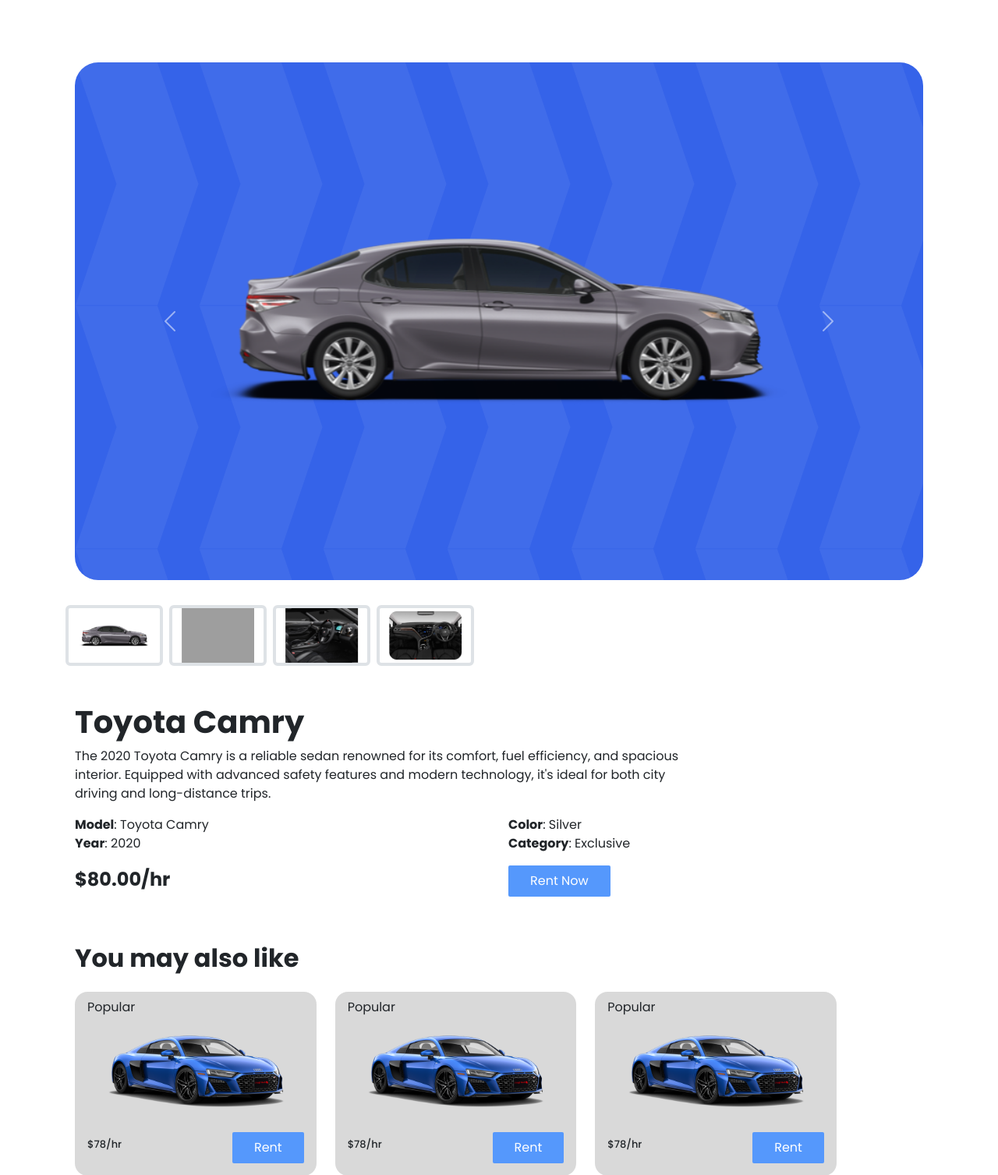
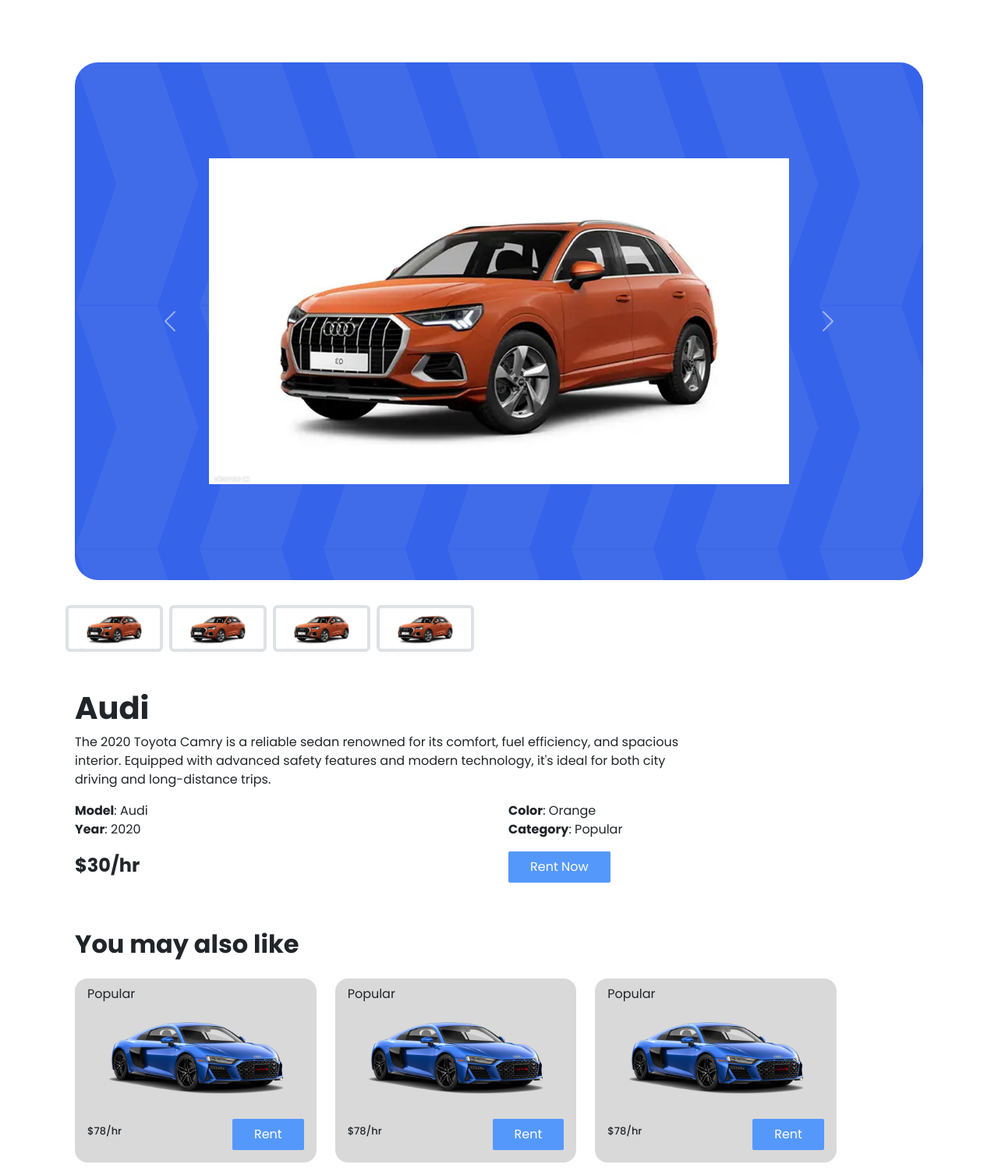
Before and after one commit to Wislamp/Rent-Ride, a Flask app: page /cars/1 in a window 1280 px wide. Shown: the part 106-1613 px from the top of the page at 78% size. Run offline with Flask 3, Linux system fonts and the light colour scheme; data comes from the database, SQL or seed files in the repository; some libraries are stand-ins or nearby versions; grey boxes are pictures that could not be loaded.

Commit message:
fix database issue - load cars from database and rename rent form to reservation form

```diff
--- a/appdir/__init__.py
+++ b/appdir/__init__.py
@@ -32,14 +32,25 @@
     """
     @app.route('/')
     def index():
-        return render_template('home.html')
+        query = 'SELECT * from cars WHERE category=?'
+        cursor = db.get_db().execute(query, ['Popular'])
+        cars = cursor.fetchall()
+        if cars is None:
+            cars = 'No available cars'
+        else:
+            cars = list(cars)
+        return render_template('home.html', available_cars = cars)
 
-    @app.route('/cars/1')
-    def show_car_details():
-        return render_template('car-details.html')
+    @app.route('/cars/<car_id>')
+    def show_car_details(car_id):
+        query = 'SELECT * from cars WHERE id=?'
+        cursor = db.get_db().execute(query, [car_id])
+        car = cursor.fetchone()
+        images = car['images'].split(',')
+        return render_template('car-details.html', car = car, images = images)
 
-    @app.route('/rent-form')
-    def rent_form():
-        return render_template('rent-form.html')
+    @app.route('/cars/reservation/<car_id>')
+    def reservation_form(car_id):
+        return render_template('reservation-form.html')
 
     return app
--- a/appdir/schema.sql
+++ b/appdir/schema.sql
@@ -9,7 +9,7 @@
   model TEXT NOT NULL,
   model_year INTEGER NOT NULL,
   color TEXT NOT NULL,
-  rate FLOAT NOT NULL,
+  rate INTEGER NOT NULL,
   rent_status TEXT NOT NULL,
   category TEXT NOT NULL
 );
--- a/appdir/seeder.sql
+++ b/appdir/seeder.sql
@@ -8,4 +8,4 @@
 INSERT INTO regions (region) VALUES('Upper West');
 
 -- SEED CARS
-INSERT INTO cars (images, model, model_year, color, rate, rent_status, category) VALUES('orange-audi.jpg', 'Audi', 2020, 'Orange', 30.00, 'Available', 'Popular');
+INSERT INTO cars (images, model, model_year, color, rate, rent_status, category) VALUES('orange-audi.jpg', 'Audi', 2020, 'Orange', 30, 'Available', 'Popular');
--- a/appdir/templates/car-details.html
+++ b/appdir/templates/car-details.html
@@ -56,12 +56,11 @@
             </div> -->
             <div id="carouselExampleRide" class="carousel slide flex-fill" data-bs-ride="carousel">
                 <div class="carousel-inner">
+                    {% for image in images %}
                     <div class="carousel-item active">
-                        <img src="{{url_for('static', filename='images/silve-camry.png')}}" class="d-block w-75 mx-auto flip__img" alt="...">
+                        <img src="{{url_for('static', filename='images/cars/')}}{{image}}" class="d-block w-75 mx-auto flip__img" alt="...">
                     </div>
-                    <div class="carousel-item">
-                        <img src="{{url_for('static', filename='images/heroimg.png')}}" class="d-block w-75 mx-auto flip__img" alt="...">
-                    </div>
+                    {% endfor %}
                 </div>
                 <button class="carousel-control-prev" type="button" data-bs-target="#carouselExampleRide" data-bs-slide="prev">
                     <span class="carousel-control-prev-icon" aria-hidden="true"></span>
@@ -77,23 +76,23 @@
             <div class="w-50 row row-cols-4 w__23 gap-2 ">
                 {% for i in range(4) %}
                 <div class="d-flex align-items-center col border border-4 rounded">
-                    <img class="d-block w-100 card-img-top flip__img" src="{{url_for('static', filename='images/int')}}{{i}}.png" alt="">
+                    <img class="d-block w-100 card-img-top flip__img" src="{{url_for('static', filename='images/cars/')}}{{images[0]}}" alt="">
                 </div>
                 {% endfor %}
             </div>
         </section>
         <section>
-            <h1 class="fs-1 fw-bold">Toyota Camry</h1>
+            <h1 class="fs-1 fw-bold">{{car['model']}}</h1>
             <p class="w-75">The 2020 Toyota Camry is a reliable sedan renowned for its comfort, fuel efficiency, and spacious interior. Equipped with advanced safety features and modern technology, it's ideal for both city driving and long-distance trips.</p>
             <div class="row row-cols-2 car__details">
-                <div class="col"><strong>Model</strong>: Toyota Camry</div>
-                <div class="col"><strong>Color</strong>: Silver</div>
-                <div class="col"><strong>Year</strong>: 2020</div>
-                <div class="col"><strong>Category</strong>: Exclusive</div>
+                <div class="col"><strong>Model</strong>: {{car['model']}}</div>
+                <div class="col"><strong>Color</strong>: {{car['color']}}</div>
+                <div class="col"><strong>Year</strong>: {{car['model_year']}}</div>
+                <div class="col"><strong>Category</strong>: {{car['category']}}</div>
             </div>
             <div class="row row-cols-2">
-                <p class="col fs-4 fw-bold">$80.00/hr</p>
-                <a class="col" href=""><button class="cta__button-primary" type="button">Rent Now</button></a>
+                <p class="col fs-4 fw-bold">${{car['rate']}}/hr</p>
+                <a class="col" href="reservation/{{car['id']}}"><button class="cta__button-primary" type="button">Rent Now</button></a>
             </div>
         </section>
 
--- a/appdir/templates/rent-form.html
+++ b/appdir/templates/reservation-form.html
@@ -53,12 +53,12 @@
         <section class="">
             <h1 class="text-center">Thank You</h1>
             <p>
-                Thank you for your interest in renting a car with Rent Ride Once you have submitted this rental request
+                Thank you for your interest in renting a car with Rent Ride.
+                Once you have submitted this rental request
                 form,
                 you will receive an email confirmation with further details about your rental
                 reservation. We are excited to assist you in finding the perfect car for your
-                needs and look forward to serving you. Should you have any questions or need
-                assistance, feel free to contact us at info@rentride.com.gh. Safe travels!
+                needs and look forward to serving you.
             </p>
         </section>
 
```
Also changed, not shown: appdir/templates/home.html (+5 -5 lines), appdir/static/images/cars/orange-audi.jpg (added).
